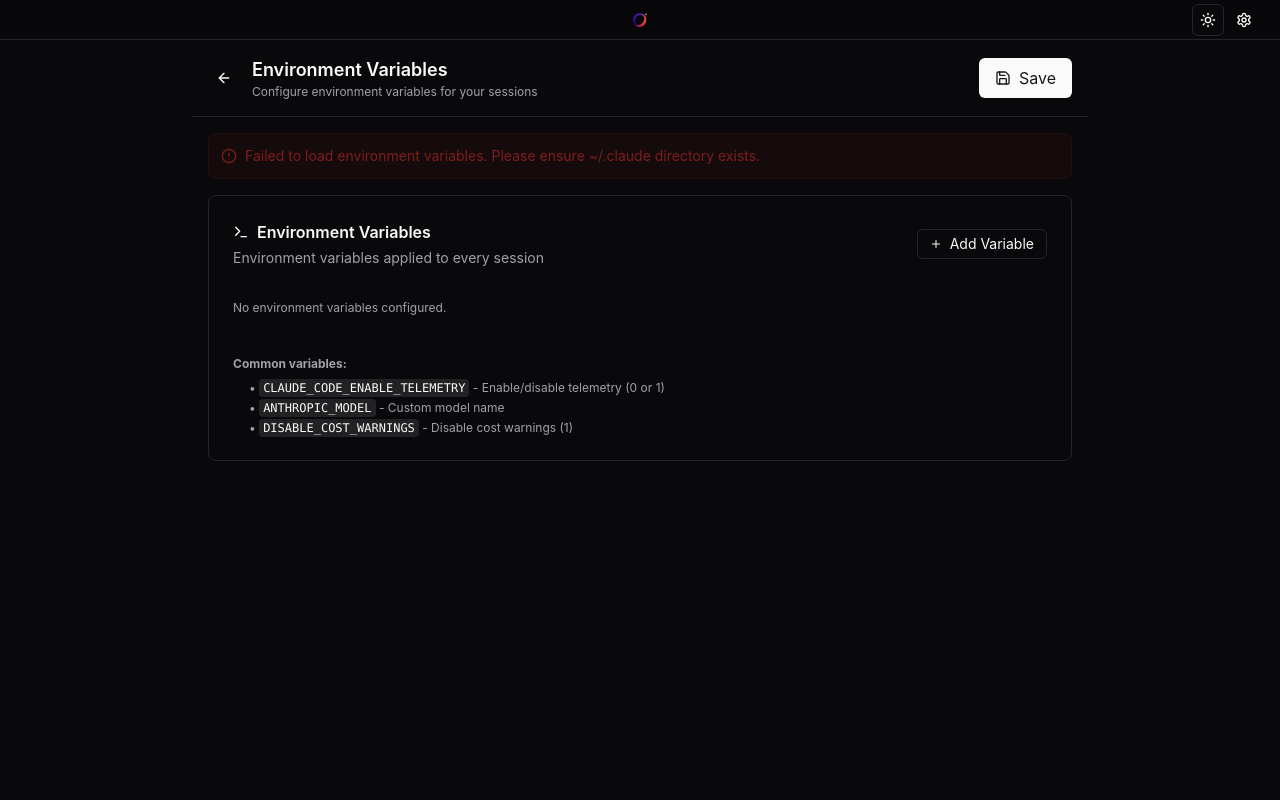
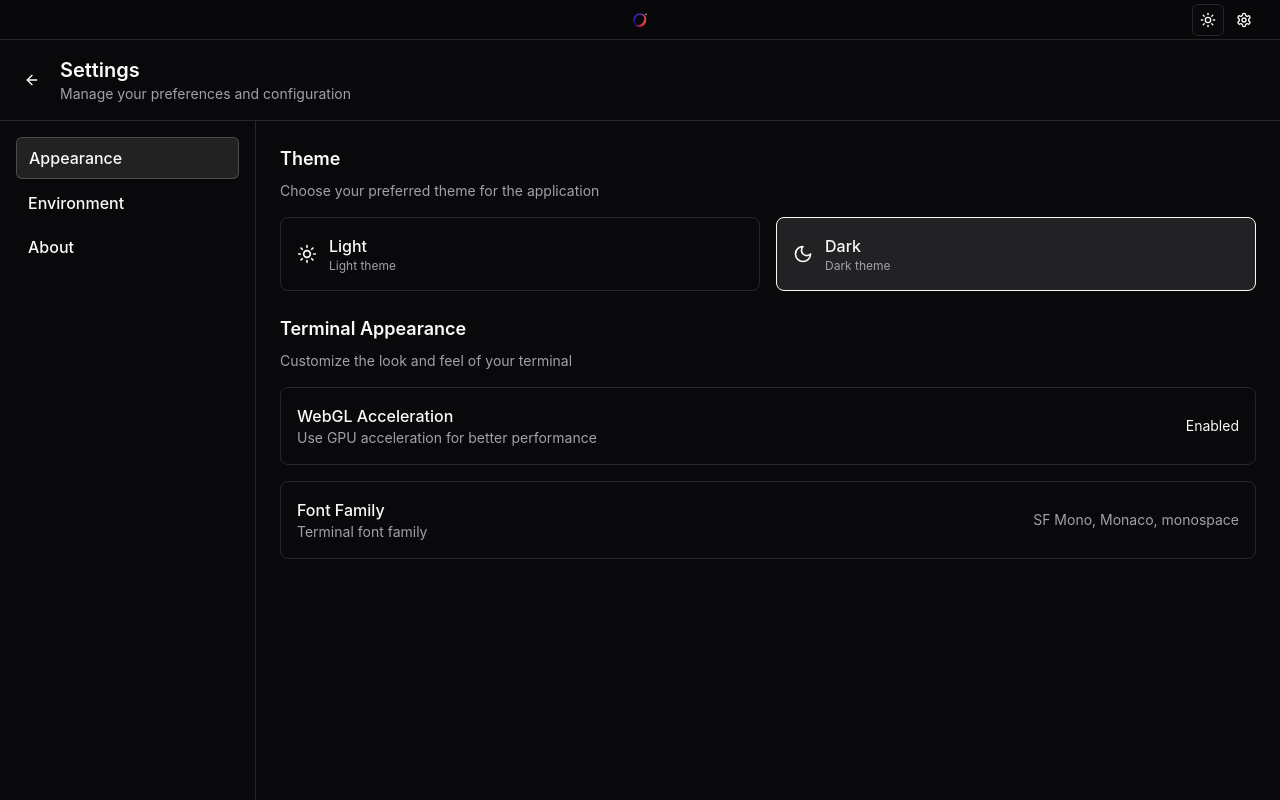
Before and after one commit to MagicalConchShell/Odyssey, a React (Vite) app: page / in a window 1280 px wide. Both pictures are taken after a click on the button "Settings". Built offline with nearby package versions, Linux system fonts and the light colour scheme.

Commit message:
[feature](setting): update setting

```diff
--- a/src/components/Settings.tsx
+++ b/src/components/Settings.tsx
@@ -7,9 +7,12 @@ import {
   Save,
   AlertCircle,
   Terminal,
-  Loader2
+  Loader2,
+  Sun,
+  Moon
 } from 'lucide-react'
 import { toast } from 'sonner'
+import { useTheme } from './theme-provider'
 
 interface SettingsProps {
   onBack: () => void
@@ -22,20 +25,48 @@ interface EnvironmentVariable {
   value: string
 }
 
+type SettingsSection = 'appearance' | 'environment' | 'about'
+
+interface SettingsSectionItem {
+  id: SettingsSection
+  label: string
+}
+
+const settingsSections: SettingsSectionItem[] = [
+  {
+    id: 'appearance',
+    label: 'Appearance'
+  },
+  {
+    id: 'environment',
+    label: 'Environment'
+  },
+  {
+    id: 'about',
+    label: 'About'
+  }
+]
+
 export const Settings: React.FC<SettingsProps> = ({
   onBack,
   className
 }) => {
-  const [loading, setLoading] = useState(true)
+  const [activeSection, setActiveSection] = useState<SettingsSection>('appearance')
+  const [loading, setLoading] = useState(false)
   const [saving, setSaving] = useState(false)
   const [error, setError] = useState<string | null>(null)
 
   // Environment variables state
   const [envVars, setEnvVars] = useState<EnvironmentVariable[]>([])
 
+  // Theme hook
+  const { theme, setTheme } = useTheme()
+
   useEffect(() => {
+    if (activeSection === 'environment') {
       loadEnvironmentVariables()
-  }, [])
+    }
+  }, [activeSection])
 
   const loadEnvironmentVariables = async () => {
     try {
@@ -108,39 +139,105 @@ export const Settings: React.FC<SettingsProps> = ({
     setEnvVars(prev => prev.filter(envVar => envVar.id !== id))
   }
 
-  if (loading) {
-    return (
-      <div className="flex-1 flex items-center justify-center">
-        <Loader2 className="h-8 w-8 animate-spin text-muted-foreground" />
+  const renderAppearanceSection = () => (
+    <div className="space-y-6">
+      <div>
+        <h3 className="text-lg font-semibold mb-2">Theme</h3>
+        <p className="text-sm text-muted-foreground mb-4">
+          Choose your preferred theme for the application
+        </p>
+
+        <div className="grid grid-cols-2 gap-4">
+          <button
+            onClick={() => setTheme('light')}
+            className={`flex items-center gap-3 p-4 border rounded-lg hover:bg-muted/50 transition-colors ${
+              theme === 'light' ? 'border-primary bg-primary/10' : 'border-border'
+            }`}
+          >
+            <Sun className="h-5 w-5" />
+            <div className="text-left">
+              <div className="font-medium">Light</div>
+              <div className="text-xs text-muted-foreground">Light theme</div>
             </div>
-    )
-  }
+          </button>
 
-  return (
-    <div className={`flex flex-col h-full bg-background ${className}`}>
-      <div className="max-w-4xl mx-auto w-full flex flex-col h-full">
-        {/* Header */}
-        <motion.div
-          initial={{ opacity: 0, y: -20 }}
-          animate={{ opacity: 1, y: 0 }}
-          transition={{ duration: 0.3 }}
-          className="flex items-center justify-between p-4 border-b border-border"
+          <button
+            onClick={() => setTheme('dark')}
+            className={`flex items-center gap-3 p-4 border rounded-lg hover:bg-muted/50 transition-colors ${
+              theme === 'dark' ? 'border-primary bg-primary/10' : 'border-border'
+            }`}
           >
-          <div className="flex items-center gap-3">
-            <button
-              onClick={onBack}
-              className="p-2 hover:bg-muted/50 rounded-md transition-colors"
-            >
-              <ArrowLeft className="h-4 w-4" />
+            <Moon className="h-5 w-5" />
+            <div className="text-left">
+              <div className="font-medium">Dark</div>
+              <div className="text-xs text-muted-foreground">Dark theme</div>
+            </div>
           </button>
-            <div>
-              <h2 className="text-lg font-semibold">Environment Variables</h2>
-              <p className="text-xs text-muted-foreground">
-                Configure environment variables for your sessions
-              </p>
         </div>
       </div>
 
+      <div>
+        <h3 className="text-lg font-semibold mb-2">Terminal Appearance</h3>
+        <p className="text-sm text-muted-foreground mb-4">
+          Customize the look and feel of your terminal
+        </p>
+
+        <div className="space-y-4">
+          <div className="flex items-center justify-between p-4 border border-border rounded-lg">
+            <div>
+              <div className="font-medium">WebGL Acceleration</div>
+              <div className="text-sm text-muted-foreground">Use GPU acceleration for better performance</div>
+            </div>
+            <div className="text-sm text-primary">Enabled</div>
+          </div>
+
+          <div className="flex items-center justify-between p-4 border border-border rounded-lg">
+            <div>
+              <div className="font-medium">Font Family</div>
+              <div className="text-sm text-muted-foreground">Terminal font family</div>
+            </div>
+            <div className="text-sm text-muted-foreground">SF Mono, Monaco, monospace</div>
+          </div>
+        </div>
+      </div>
+    </div>
+  )
+
+  const renderEnvironmentSection = () => (
+    <div className="space-y-6">
+      {/* Error message */}
+      <AnimatePresence>
+        {error && (
+          <motion.div
+            initial={{ opacity: 0, y: -10 }}
+            animate={{ opacity: 1, y: 0 }}
+            exit={{ opacity: 0, y: -10 }}
+            className="p-3 rounded-lg bg-destructive/10 border border-destructive/20 flex items-center gap-2 text-sm text-destructive"
+          >
+            <AlertCircle className="h-4 w-4" />
+            {error}
+          </motion.div>
+        )}
+      </AnimatePresence>
+
+      <div className="flex items-center justify-between">
+        <div>
+          <h3 className="text-lg font-semibold flex items-center gap-2">
+            <Terminal className="h-5 w-5" />
+            Environment Variables
+          </h3>
+          <p className="text-sm text-muted-foreground mt-1">
+            Environment variables applied to every terminal session
+          </p>
+        </div>
+        <div className="flex items-center gap-2">
+          <button
+            onClick={addEnvVar}
+            className="flex items-center gap-2 px-3 py-1 text-sm border border-border rounded-md hover:bg-muted/50 transition-colors"
+          >
+            <Plus className="h-3 w-3" />
+            Add Variable
+          </button>
           <button
             onClick={saveEnvironmentVariables}
             disabled={saving || loading}
@@ -158,50 +255,17 @@ export const Settings: React.FC<SettingsProps> = ({
               </>
             )}
           </button>
-        </motion.div>
-
-        {/* Error message */}
-        <AnimatePresence>
-          {error && (
-            <motion.div
-              initial={{ opacity: 0, y: -10 }}
-              animate={{ opacity: 1, y: 0 }}
-              exit={{ opacity: 0, y: -10 }}
-              className="mx-4 mt-4 p-3 rounded-lg bg-destructive/10 border border-destructive/20 flex items-center gap-2 text-sm text-destructive"
-            >
-              <AlertCircle className="h-4 w-4" />
-              {error}
-            </motion.div>
-          )}
-        </AnimatePresence>
-
-        {/* Content */}
-        <div className="flex-1 overflow-y-auto p-4">
-          <div className="bg-card border border-border rounded-lg p-6">
-            <div className="space-y-6">
-              <div className="flex items-center justify-between">
-                <div>
-                  <h3 className="text-base font-semibold flex items-center gap-2">
-                    <Terminal className="h-4 w-4" />
-                    Environment Variables
-                  </h3>
-                  <p className="text-sm text-muted-foreground mt-1">
-                    Environment variables applied to every session
-                  </p>
         </div>
-                <button
-                  onClick={addEnvVar}
-                  className="flex items-center gap-2 px-3 py-1 text-sm border border-border rounded-md hover:bg-muted/50 transition-colors"
-                >
-                  <Plus className="h-3 w-3" />
-                  Add Variable
-                </button>
       </div>
 
       <div className="space-y-3">
-                {envVars.length === 0 ? (
-                  <p className="text-xs text-muted-foreground py-2">
-                    No environment variables configured.
+        {loading ? (
+          <div className="flex items-center justify-center py-8">
+            <Loader2 className="h-6 w-6 animate-spin text-muted-foreground" />
+          </div>
+        ) : envVars.length === 0 ? (
+          <p className="text-sm text-muted-foreground py-4 text-center border border-dashed border-border rounded-lg">
+            No environment variables configured. Click "Add Variable" to get started.
           </p>
         ) : (
           envVars.map((envVar) => (
@@ -209,10 +273,10 @@ export const Settings: React.FC<SettingsProps> = ({
               key={envVar.id}
               initial={{ opacity: 0, x: -20 }}
               animate={{ opacity: 1, x: 0 }}
-                      className="flex items-center gap-2"
+              className="flex items-center gap-2 p-3 border border-border rounded-lg"
             >
               <input
-                        placeholder="KEY"
+                placeholder="VARIABLE_NAME"
                 value={envVar.key}
                 onChange={(e) => updateEnvVar(envVar.id, 'key', e.target.value)}
                 className="flex-1 px-3 py-2 border border-border rounded-md focus:outline-none focus:ring-2 focus:ring-primary bg-background text-foreground font-mono text-sm"
@@ -234,18 +298,102 @@ export const Settings: React.FC<SettingsProps> = ({
           ))
         )}
       </div>
+    </div>
+  )
 
-              <div className="pt-2 space-y-2">
-                <p className="text-xs text-muted-foreground">
-                  <strong>Common variables:</strong>
-                </p>
-                <ul className="text-xs text-muted-foreground space-y-1 ml-4">
-                  <li>• <code className="px-1 py-0.5 rounded bg-primary/10 text-primary">CLAUDE_CODE_ENABLE_TELEMETRY</code> - Enable/disable telemetry (0 or 1)</li>
-                  <li>• <code className="px-1 py-0.5 rounded bg-primary/10 text-primary">ANTHROPIC_MODEL</code> - Custom model name</li>
-                  <li>• <code className="px-1 py-0.5 rounded bg-primary/10 text-primary">DISABLE_COST_WARNINGS</code> - Disable cost warnings (1)</li>
-                </ul>
+  const renderAboutSection = () => (
+    <div className="flex items-center justify-center min-h-[calc(100vh-8rem)]">
+      <div className="text-center">
+        <img
+          src="./Odyssey.png"
+          alt="Odyssey Logo"
+          className="w-24 h-24 mx-auto mb-6"
+        />
+        <h3 className="text-3xl font-bold mb-2">Odyssey</h3>
+        <div className="text-lg text-muted-foreground">Version 0.1.0</div>
       </div>
     </div>
+  )
+
+  const renderCurrentSection = () => {
+    switch (activeSection) {
+      case 'appearance':
+        return renderAppearanceSection()
+      case 'environment':
+        return renderEnvironmentSection()
+      case 'about':
+        return renderAboutSection()
+      default:
+        return renderAppearanceSection()
+    }
+  }
+
+  return (
+    <div className={`flex flex-col h-full bg-background ${className}`}>
+      <div className="max-w-7xl mx-auto w-full flex flex-col h-full">
+        {/* Header */}
+        <motion.div
+          initial={{ opacity: 0, y: -20 }}
+          animate={{ opacity: 1, y: 0 }}
+          transition={{ duration: 0.3 }}
+          className="flex items-center justify-between p-4 border-b border-border"
+        >
+          <div className="flex items-center gap-3">
+            <button
+              onClick={onBack}
+              className="p-2 hover:bg-muted/50 rounded-md transition-colors"
+            >
+              <ArrowLeft className="h-4 w-4" />
+            </button>
+            <div>
+              <h1 className="text-xl font-semibold">Settings</h1>
+              <p className="text-sm text-muted-foreground">
+                Manage your preferences and configuration
+              </p>
+            </div>
+          </div>
+        </motion.div>
+
+        {/* Content */}
+        <div className="flex-1 flex overflow-hidden">
+          {/* Sidebar */}
+          <motion.div
+            initial={{ opacity: 0, x: -20 }}
+            animate={{ opacity: 1, x: 0 }}
+            transition={{ duration: 0.3, delay: 0.1 }}
+            className="w-64 border-r border-border p-4"
+          >
+            <nav className="space-y-1">
+              {settingsSections.map((section) => (
+                <button
+                  key={section.id}
+                  onClick={() => setActiveSection(section.id)}
+                  className={`w-full px-3 py-2 text-left rounded-md transition-colors font-medium ${
+                    activeSection === section.id
+                      ? 'bg-primary/10 text-primary border border-primary/20'
+                      : 'hover:bg-muted/50 text-foreground'
+                  }`}
+                >
+                  {section.label}
+                </button>
+              ))}
+            </nav>
+          </motion.div>
+
+          {/* Main Content */}
+          <div className="flex-1 overflow-y-auto">
+            <AnimatePresence mode="wait">
+              <motion.div
+                key={activeSection}
+                initial={{ opacity: 0, x: 20 }}
+                animate={{ opacity: 1, x: 0 }}
+                exit={{ opacity: 0, x: -20 }}
+                transition={{ duration: 0.2 }}
+                className="p-6"
+              >
+                {renderCurrentSection()}
+              </motion.div>
+            </AnimatePresence>
           </div>
         </div>
       </div>
```
Lines whose indentation alone changed are shown as unchanged.
